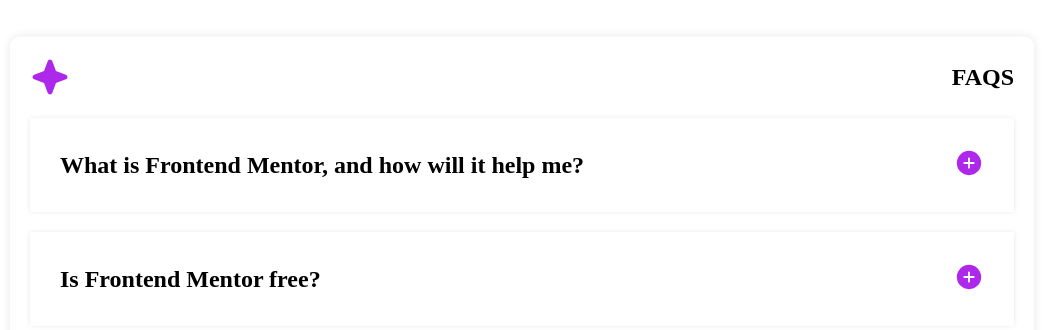
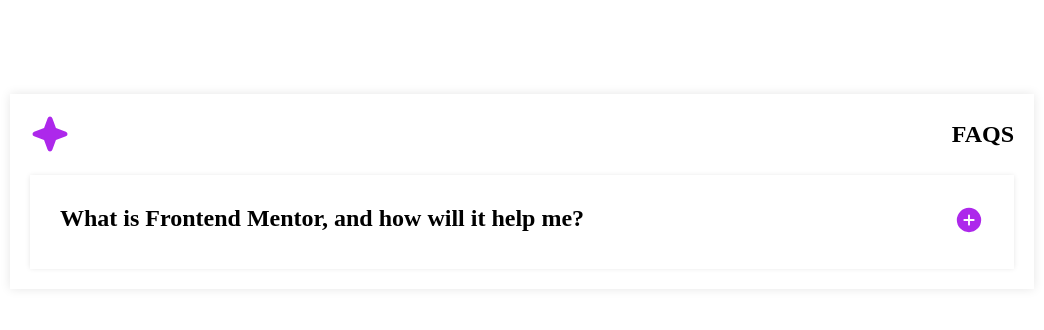
Before and after one commit to Ayokunnumi1/faqs-app, a website: page index.html in a window 1280 px wide. Shown: the part 209-539 px from the top of the page, without its empty margins (118-1162 px from the left). Drawn offline with Linux system fonts and the light colour scheme.

Commit message:
Remove unnecessary codes

```diff
--- a/index.css
+++ b/index.css
@@ -14,7 +14,6 @@
 .plus-icon-btn, .minus-icon-btn {
     cursor: pointer;
     border: none;
-    outline: none;
     border-radius: 50%;
     background: none;
 }
@@ -26,9 +25,7 @@
   transform: translate(-50%, -50%);
   width: 80%;
   box-shadow: 0 0 10px rgba(0, 0, 0, 0.1);
-  border-radius: 10px;
   padding: 20px;
-  background: #fff;
 }
 
 .top_bar {
@@ -36,12 +33,6 @@
   display: flex;
   justify-content: space-between;
   align-items: center;
-}
-
-.faq_container {
-  display: flex;
-  flex-direction: column;
-  gap: 20px;
 }
 
 .faq_content {
@@ -57,13 +48,7 @@
   display: flex;
   flex-direction: row;
   justify-content: space-between;
-  align-items: center;
   width: 100%;
   gap: 100px;
-  text-align: left;
   padding: 10px;
 }
-
-p {
-  margin-top: 20px;
-}
--- a/index.html
+++ b/index.html
@@ -21,14 +21,6 @@
                 </div>
                 <p>Lorem ipsum, dolor sit amet consectetur adipisicing elit. Iusto ab doloremque quae rerum nam dolorem incidunt repudiandae soluta. Facere quam sapiente eos ut dignissimos pariatur cupiditate a accusantium laboriosam molestiae.</p>
             </li>
-            <li class="faq_content">
-                <div class="faq_first_content">
-                    <h2>Is Frontend Mentor free?</h2>
-                    <button class="plus-icon-btn"><img src="images/icon-plus.svg" alt="plus" class="plus-icon-img"></button>
-                    <button class="minus-icon-btn"><img src="images/icon-minus.svg" alt="minus" class="minus-icon-img"></button>
-                </div>
-                <p>Lorem ipsum dolor sit amet consectetur adipisicing elit. Facere voluptatem sint quibusdam? Sunt excepturi quidem commodi possimus minima nobis quo, enim ab cumque itaque, consequatur a at quas dolores dicta?</p>
-            </li>
         </ul>
     </section>
 </body>
```
